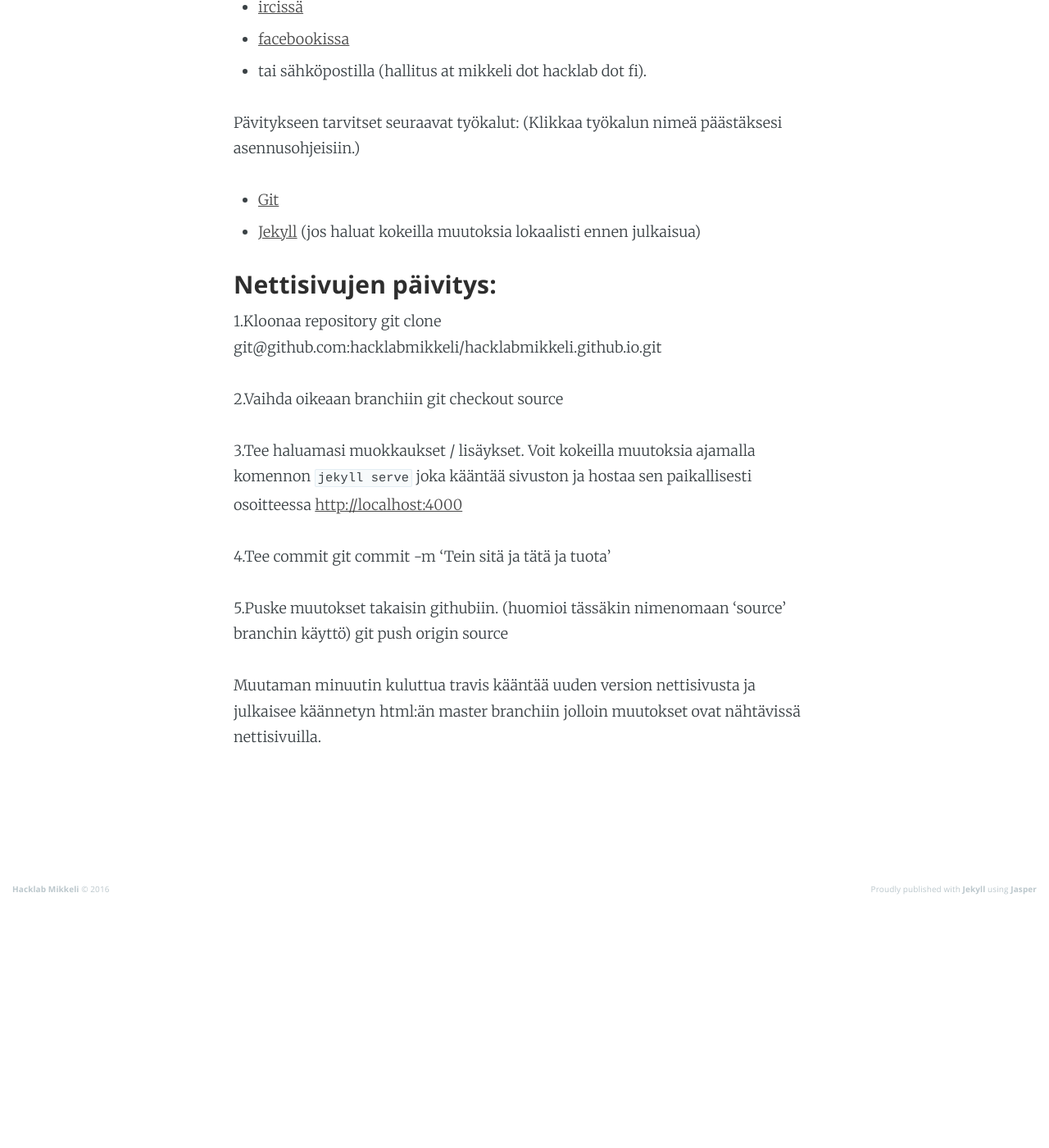
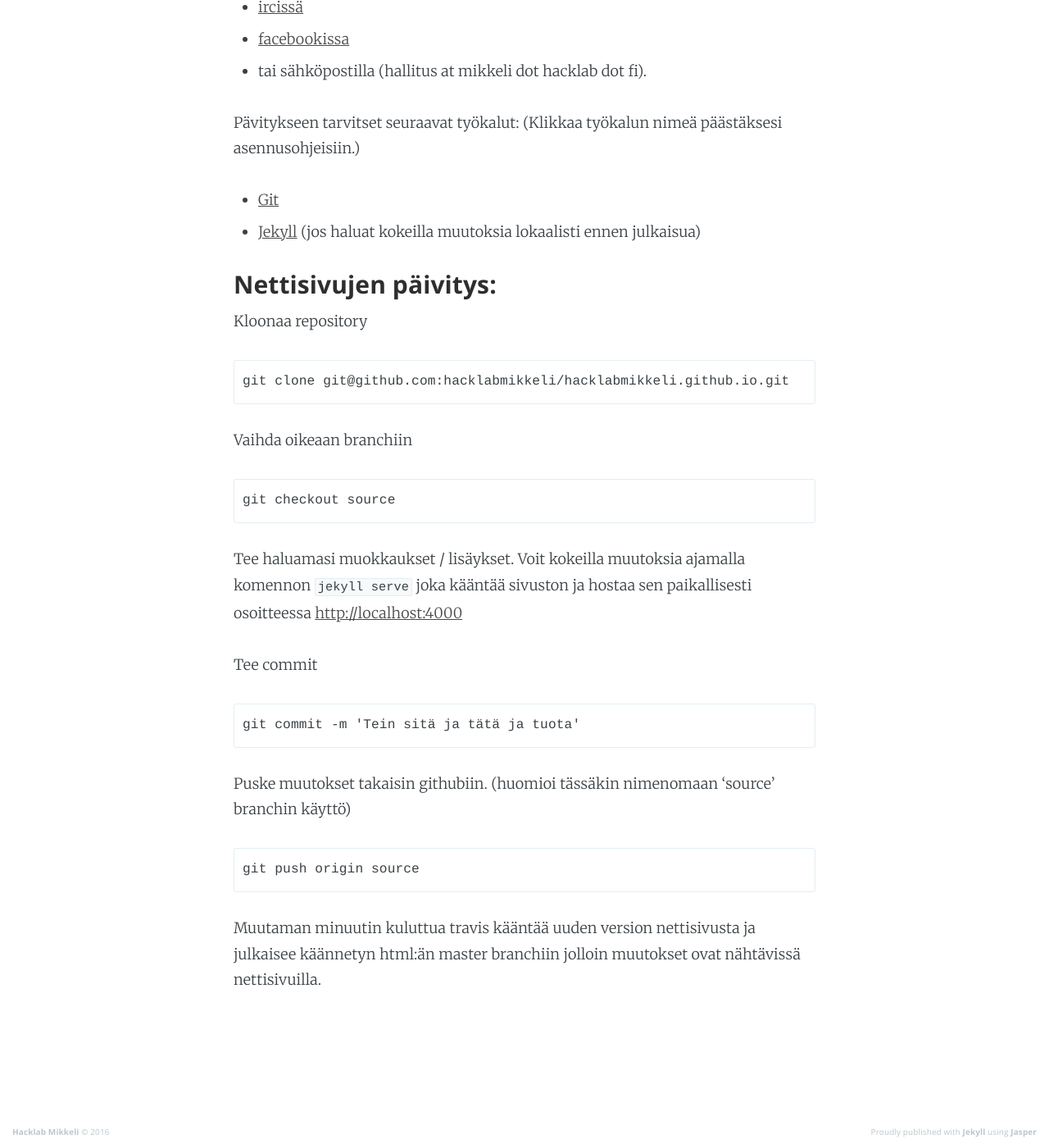
Before and after one commit to hacklabmikkeli/hacklabmikkeli.github.io, a Jekyll site: the page built from instructions/Nettisivut.md, in a window 1280 px wide and 1400 px high, scrolled down 398 px. Shown: the whole window at 82% size. Built offline with Jekyll 4.4.1, drawn with Linux system fonts in a browser that asks for light colours; nearby versions of some CDN libraries; Markdown is read by kramdown in place of the engine named in the settings; before the commit the page ends 1502 px from its top, so only the background shows below that.

Commit message:
** Fixed formatting

```diff
--- a/instructions/Nettisivut.md
+++ b/instructions/Nettisivut.md
@@ -20,18 +20,22 @@ Pävitykseen tarvitset seuraavat työkalut: (Klikkaa työkalun nimeä päästäk
 
 ### Nettisivujen päivitys:
 
-1.Kloonaa repository
+Kloonaa repository
+
     git clone git@github.com:hacklabmikkeli/hacklabmikkeli.github.io.git
 
-2.Vaihda oikeaan branchiin
+Vaihda oikeaan branchiin
+
     git checkout source
 
-3.Tee haluamasi muokkaukset / lisäykset. Voit kokeilla muutoksia ajamalla komennon `jekyll serve` joka kääntää sivuston ja hostaa sen paikallisesti osoitteessa [http://localhost:4000](http://localhost:4000)
+Tee haluamasi muokkaukset / lisäykset. Voit kokeilla muutoksia ajamalla komennon `jekyll serve` joka kääntää sivuston ja hostaa sen paikallisesti osoitteessa [http://localhost:4000](http://localhost:4000)
 
-4.Tee commit
+Tee commit
+
     git commit -m 'Tein sitä ja tätä ja tuota'
 
-5.Puske muutokset takaisin githubiin. (huomioi tässäkin nimenomaan 'source' branchin käyttö)
+Puske muutokset takaisin githubiin. (huomioi tässäkin nimenomaan 'source' branchin käyttö)
+
     git push origin source
 
 Muutaman minuutin kuluttua travis kääntää uuden version nettisivusta ja julkaisee käännetyn html:än master branchiin jolloin muutokset ovat nähtävissä nettisivuilla.
```
